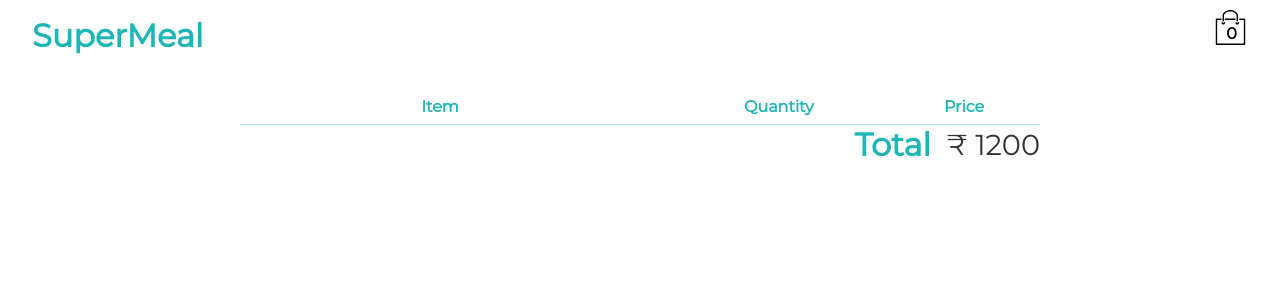
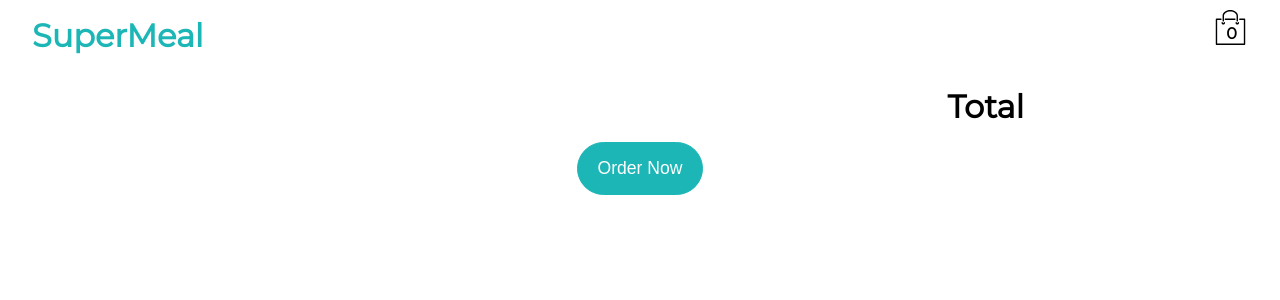
Before and after one commit to prashantchanne12/SuperMeal, a PHP site: page /pages/cart.php in a window 1280 px wide. Shown: the top 300 px of the page. Run offline with PHP 8.4, Linux system fonts and the light colour scheme; style sheets or scripts are compiled from the project's sources.

Commit message:
updated cart page UI

```diff
--- a/css/cart.css
+++ b/css/cart.css
@@ -83,109 +85,27 @@
   -webkit-box-direction: normal;
       -ms-flex-direction: column;
           flex-direction: column;
-  -webkit-box-align: start;
-      -ms-flex-align: start;
-          align-items: flex-start;
-  -webkit-box-pack: space-evenly;
-      -ms-flex-pack: space-evenly;
-          justify-content: space-evenly;
-  position: relative;
+  -ms-flex-pack: distribute;
+      justify-content: space-around;
 }
 
-.menu .menu-details .menu-rating {
-  display: -webkit-box;
-  display: -ms-flexbox;
-  display: flex;
+.menu .image-container img {
+  height: 130px;
+  width: 130px;
+  border-radius: 4px;
 }
 
-.menu .menu-details .menu-rating i {
-  color: #1db6b6;
-}
-
-.menu .menu-details .menu-rating p {
-  padding-left: 0.4rem;
-}
-
-.menu .menu-details .menu-rating p:last-child {
-  color: grey;
-}
-
-.menu .menu-details .price {
-  padding-top: 0.6rem;
-  font-weight: bold;
-}
-
-.menu .menu-details .add {
-  position: absolute;
-  right: 0;
-  top: 0.4rem;
-  cursor: pointer;
-  border: 1px solid #1db6b6;
-  outline: 0;
-  background-color: #fff;
-  color: #1db6b6;
-  font-weight: bold;
-  border-radius: 1rem;
-  padding: 0.5rem 1rem;
-}
-
-.menu .menu-details .add:hover {
-  background-color: #1db6b6;
-  color: #fff;
-}
-
-.menu {
-  display: -webkit-box;
-  display: -ms-flexbox;
-  display: flex;
-  -ms-flex-pack: distribute;
-      justify-content: space-around;
-  -webkit-box-align: center;
-      -ms-flex-align: center;
-          align-items: center;
-  width: 100%;
+.menu .quantity,
+.menu .price {
+  width: 23%;
 }
 
 .line {
-  height: 1px;
-  margin-top: 1.2rem;
-  margin-bottom: 1.2rem;
+  margin-top: 0.5rem;
+  margin-bottom: 1rem;
+  height: 0.2px;
   width: 100%;
-  background-color: #1db6b65e;
-}
-
-.cart-header {
-  width: 100%;
-  padding: 10px 0;
-  display: -webkit-box;
-  display: -ms-flexbox;
-  display: flex;
-  -webkit-box-pack: justify;
-      -ms-flex-pack: justify;
-          justify-content: space-between;
-  border-bottom: 1px solid #1db6b65e;
-  padding-bottom: 0.5rem;
-}
-
-.cart-header P {
-  text-transform: capitalize;
-  font-weight: bold;
-  color: #1db6b6;
-  width: 12%;
-}
-
-.cart-header P:first-child {
-  width: 50%;
-  text-align: center;
-}
-
-.details {
-  display: -webkit-box;
-  display: -ms-flexbox;
-  display: flex;
-  -webkit-box-pack: space-evenly;
-      -ms-flex-pack: space-evenly;
-          justify-content: space-evenly;
+  background-color: #1db6b6;
 }
 
 .total {
@@ -199,12 +119,41 @@
   -webkit-box-align: center;
       -ms-flex-align: center;
           align-items: center;
-  color: #1db6b6;
 }
 
-.total .total-price {
-  color: #333;
+.total p {
+  font-size: 1.8rem;
   padding-left: 1rem;
-  font-size: 1.8rem;
+}
+
+.button-container {
+  width: 100%;
+  display: -webkit-box;
+  display: -ms-flexbox;
+  display: flex;
+  -webkit-box-pack: center;
+      -ms-flex-pack: center;
+          justify-content: center;
+  padding-top: 1rem;
+}
+
+.order {
+  cursor: pointer;
+  border: 1px solid #1db6b6;
+  outline: 0;
+  padding: 0.95rem 1.2rem;
+  background-color: #1db6b6;
+  color: white;
+  border-radius: 2rem;
+  font-size: 1.1rem;
+  -webkit-transition: all 0.3s ease-in-out;
+  transition: all 0.3s ease-in-out;
+}
+
+.order:hover {
+  background-color: white;
+  color: #1db6b6;
+  -webkit-transform: scale(1.1);
+          transform: scale(1.1);
 }
 /*# sourceMappingURL=cart.css.map */
--- a/css/cart.scss
+++ b/css/cart.scss
@@ -44,104 +44,43 @@ $primary-color: #1db6b6;
 
 .menu {
   width: 100%;
-  padding-top: 0.7rem;
   display: flex;
   align-items: center;
-  justify-content: space-between;
-}
 
-.menu img {
-  height: 130px;
-  width: 130px;
-  border-radius: 0.6rem;
-}
+  .details {
+    width: 50%;
+    display: flex;
+    justify-content: flex-start;
+    align-items: center;
+  }
 
-.menu .menu-details {
-  width: 50%;
-  padding-left: 1.5rem;
-  display: flex;
-  flex-direction: column;
-  align-items: flex-start;
-  justify-content: space-evenly;
-  position: relative;
-  .menu-rating {
+  .menu-details {
+    margin-left: 2rem;
     display: flex;
-    i {
-      color: #1db6b6;
+    flex-direction: column;
+    justify-content: space-around;
+  }
+
+  .image-container {
+    img {
+      height: 130px;
+      width: 130px;
+      border-radius: 4px;
     }
-    p {
-      padding-left: 0.4rem;
-    }
+  }
+
+  .quantity,
+  .price {
+    width: 23%;
   }
 }
 
-.menu .menu-details .menu-rating p:last-child {
-  color: grey;
-}
-
-.menu .menu-details .price {
-  padding-top: 0.6rem;
-  font-weight: bold;
-}
-
-.menu .menu-details .add {
-  position: absolute;
-  right: 0;
-  top: 0.4rem;
-  cursor: pointer;
-  border: 1px solid #1db6b6;
-  outline: 0;
-  background-color: #fff;
-  color: #1db6b6;
-  font-weight: bold;
-  border-radius: 1rem;
-  padding: 0.5rem 1rem;
-}
-
-.menu .menu-details .add:hover {
+.line {
+  margin-top: 0.5rem;
+  margin-bottom: 1rem;
+  height: 0.2px;
+  width: 100%;
   background-color: #1db6b6;
-  color: #fff;
-}
-
-.menu {
-  display: flex;
-  justify-content: space-around;
-  align-items: center;
-  width: 100%;
-}
-
-.line {
-  height: 1px;
-  margin-top: 1.2rem;
-  margin-bottom: 1.2rem;
-  width: 100%;
-  background-color: #1db6b65e;
-}
-
-.cart-header {
-  width: 100%;
-  padding: 10px 0;
-  display: flex;
-  justify-content: space-between;
-  border-bottom: 1px solid #1db6b65e;
-  padding-bottom: 0.5rem;
-
-  P {
-    text-transform: capitalize;
-    font-weight: bold;
-    color: $primary-color;
-    width: 12%;
-
-    &:first-child {
-      width: 50%;
-      text-align: center;
-    }
-  }
-}
-
-.details {
-  display: flex;
-  justify-content: space-evenly;
 }
 
 .total {
@@ -149,11 +88,34 @@ $primary-color: #1db6b6;
   display: flex;
   justify-content: flex-end;
   align-items: center;
-  color: #1db6b6;
+
+  p {
+    font-size: 1.8rem;
+    padding-left: 1rem;
+  }
 }
 
-.total .total-price {
-  color: #333;
-  padding-left: 1rem;
-  font-size: 1.8rem;
+.button-container {
+  width: 100%;
+  display: flex;
+  justify-content: center;
+  padding-top: 1rem;
 }
+
+.order {
+  cursor: pointer;
+  border: 1px solid $primary-color;
+  outline: 0;
+  padding: 0.95rem 1.2rem;
+  background-color: $primary-color;
+  color: white;
+  border-radius: 2rem;
+  font-size: 1.1rem;
+  transition: all 0.3s ease-in-out;
+
+  &:hover {
+    background-color: white;
+    color: $primary-color;
+    transform: scale(1.1);
+  }
+}
--- a/js/cart.js
+++ b/js/cart.js
@@ -5,8 +5,8 @@ const foo = JSON.parse(localStorage.getItem('cartItems'));
 cartCount.innerHTML = foo.length.toString();
 
 const prevCartItems = JSON.parse(localStorage.getItem('cartItems'));
-
 const cartItems = document.querySelector('.cart-items');
+const totalAmount = document.querySelector('.total-price');
 
 class Cart {
 
@@ -17,9 +17,10 @@ class Cart {
             const cartItem = document.createElement('div');
             cartItem.innerHTML =
                 `<div class="menu" id=${data.id}>
-                <div class="details">
-                    <img src="${data.img}"
-                        alt="" class="menu-img">
+                    <section class="details">
+                        <div class="image-container">
+                            <img src="${data.img}" alt="" class="menu-img">
+                        </div>
                         <div class="menu-details">
                             <h3 class="menu-title">${data.name}</h3>
                             <div class="menu-rating">
@@ -28,9 +29,9 @@ class Cart {
                                 <p class="total-votes">(${data.votes})</p>
                             </div>
                         </div>
-                </div>
+                    </section>
                     <div class="quantity">${data.quantity}</div>
-                <div class="price">${data.price}</div>
+                    <div class="price">₹ ${data.price}</div>
                 </div>
                  <div class="line"></div>
 
@@ -41,8 +42,20 @@ class Cart {
         });
     }
 
+    calculateTotalAmount = () => {
+        const items = JSON.parse(localStorage.getItem('cartItems'));
+        let total = 0
+        items.forEach(cartItem => {
+            total += parseInt(cartItem.price);
+        });
+
+        totalAmount.innerHTML = `₹ ${total}`;
+    }
+
+
 
 }
 
 const cart = new Cart();
 cart.createCartItemCards();
+cart.calculateTotalAmount();
--- a/js/nearby.js
+++ b/js/nearby.js
@@ -19,7 +19,7 @@ hotelsPage.addEventListener('click', e => {
 
 const gotoHotelPage = (currentHotel) => {
     localStorage.setItem('currentHotel', currentHotel);
-    window.location.replace('../pages/hotel.html');
+    window.location.href = '../pages/hotel.html';
 }
 
 class NearBy {
--- a/pages/cart.php
+++ b/pages/cart.php
@@ -24,12 +24,6 @@
     </div>
 
     <div class="container">
-        <div class="cart-header">
-            <p>Item</p>
-            <p>Quantity</p>
-            <p>Price</p>
-        </div>
-
 
         <div class="cart-items">
 
@@ -37,8 +31,14 @@
 
         <div class="total">
             <h1>Total</h1>
-            <p class="total-price">₹ 1200</p>
+            <p class="total-price"></p>
         </div>
+
+        <form action="" method="POST">
+            <div class="button-container">
+                <button type="submit" class="order">Order Now</button>
+            </div>
+        </form>
     </div>
 
 
```
Also changed, not shown: other parts of css/cart.css (+12 -10 lines), data/menu.js (+21 -21 lines), js/hotel.js (+13 -1 lines), js/search.js (+1 -25 lines), 1 other file. Lines whose indentation alone changed are shown as unchanged.
